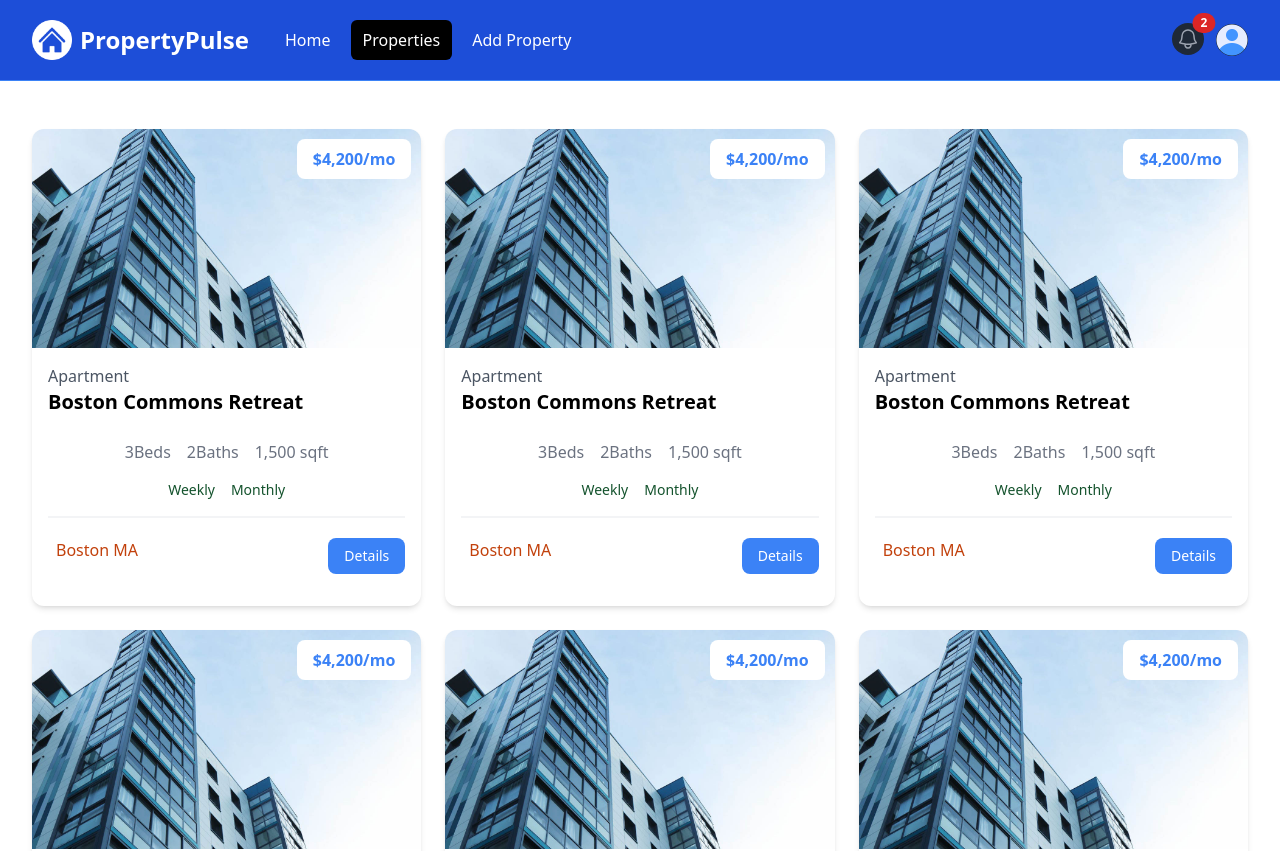
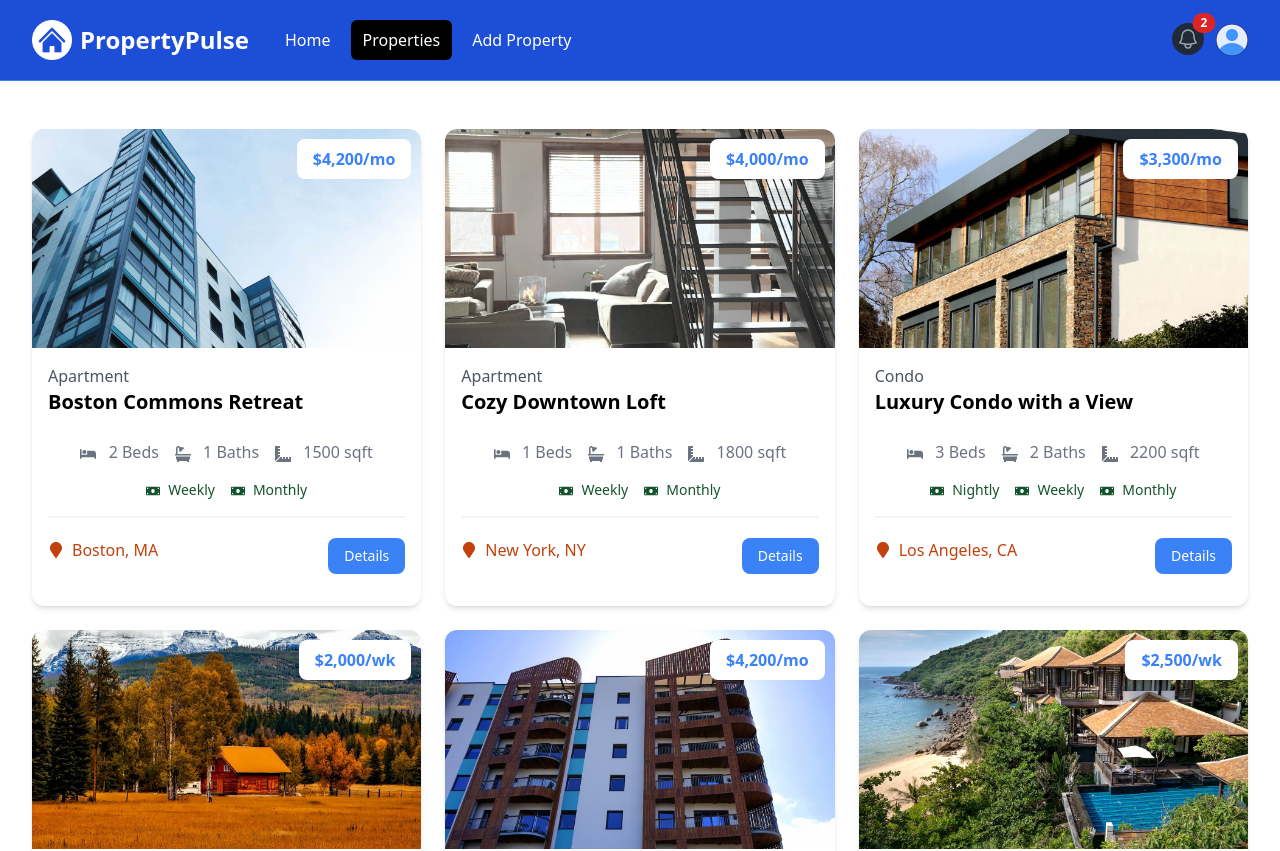
Before and after one commit to alpaca-rama/property-pulse, a Next.js app: page /properties in a window 1280 px wide. Shown: the top 851 px of the page. Built offline with nearby package versions, Linux system fonts and the light colour scheme.

Commit message:
Update PropertyCard.jsx
Changed the component from using static HTML data to using dynamic data from the temp data .json file.

```diff
--- a/components/PropertyCard.jsx
+++ b/components/PropertyCard.jsx
@@ -1,55 +1,79 @@
-export default function PropertyCard() {
+import Image from "next/image";
+import Link from 'next/link'
+import {FaBed, FaBath, FaRulerCombined, FaMoneyBill, FaMapMarker} from 'react-icons/fa'
+
+export default function PropertyCard({ property }) {
+    function getRateDisplay() {
+        const { rates } = property
+
+        if (rates.monthly) {
+            return `${rates.monthly.toLocaleString()}/mo`
+        } else if (rates.weekly) {
+            return `${rates.weekly.toLocaleString()}/wk`
+        } else if (rates.nightly) {
+            return `${rates.nightly.toLocaleString()}/night`
+        }
+    }
+
     return (
         <div className="rounded-xl shadow-md relative">
-            <img
-                src="images/properties/a1.jpg"
+            <Image
+                src={`/images/properties/${property.images[0]}`}
                 alt=""
+                height={0}
+                width={0}
+                sizes={'100vw'}
                 className='w-full h-auto rounded-t-xl'
             />
             <div className="p-4">
                 <div className="text-left md:text-center lg:text-left mb-6">
-                    <div className="text-gray-600">Apartment</div>
-                    <h3 className="text-xl font-bold">Boston Commons Retreat</h3>
+                    <div className="text-gray-600">{property.type}</div>
+                    <h3 className="text-xl font-bold">{property.name}</h3>
                 </div>
                 <h3
                     className="absolute top-[10px] right-[10px] bg-white px-4 py-2 rounded-lg text-blue-500 font-bold text-right md:text-center lg:text-right"
                 >
-                    $4,200/mo
+                    ${getRateDisplay()}
                 </h3>
 
                 <div className="flex justify-center gap-4 text-gray-500 mb-4">
                     <p>
-                        <i className="fa-solid fa-bed"></i> 3
+                        <FaBed className={'inline mr-2'} /> {`${property.beds} `}
                         <span className="md:hidden lg:inline">Beds</span>
                     </p>
                     <p>
-                        <i className="fa-solid fa-bath"></i> 2
+                        <FaBath className={'inline mr-2'} /> {`${property.baths} `}
                         <span className="md:hidden lg:inline">Baths</span>
                     </p>
                     <p>
-                        <i className="fa-solid fa-ruler-combined"></i>
-                        1,500 <span className="md:hidden lg:inline">sqft</span>
+                        <FaRulerCombined className={'inline mr-2'} /> {`${property.square_feet} `}
+                        <span className="md:hidden lg:inline">sqft</span>
                     </p>
                 </div>
 
                 <div
                     className="flex justify-center gap-4 text-green-900 text-sm mb-4"
                 >
-                    <p><i className="fa-solid fa-money-bill"></i> Weekly</p>
-                    <p><i className="fa-solid fa-money-bill"></i> Monthly</p>
+                    {property.rates.nightly && (
+                        <p><FaMoneyBill className={'inline mr-2'} />Nightly</p>
+                    )}
+                    {property.rates.weekly && (
+                        <p><FaMoneyBill className={'inline mr-2'} />Weekly</p>
+                    )}
+                    {property.rates.monthly && (
+                        <p><FaMoneyBill className={'inline mr-2'} />Monthly</p>
+                    )}
                 </div>
 
                 <div className="border border-gray-100 mb-5"></div>
 
                 <div className="flex flex-col lg:flex-row justify-between mb-4">
                     <div className="flex align-middle gap-2 mb-4 lg:mb-0">
-                        <i
-                            className="fa-solid fa-location-dot text-lg text-orange-700"
-                        ></i>
-                        <span className="text-orange-700"> Boston MA </span>
+                        <FaMapMarker className={'text-orange-700 mt-1'} />
+                        <span className="text-orange-700"> {property.location.city}, {property.location.state} </span>
                     </div>
                     <a
-                        href="property.html"
+                        href={`/properties/${property._id}`}
                         className="h-[36px] bg-blue-500 hover:bg-blue-600 text-white px-4 py-2 rounded-lg text-center text-sm"
                     >
                         Details
```
